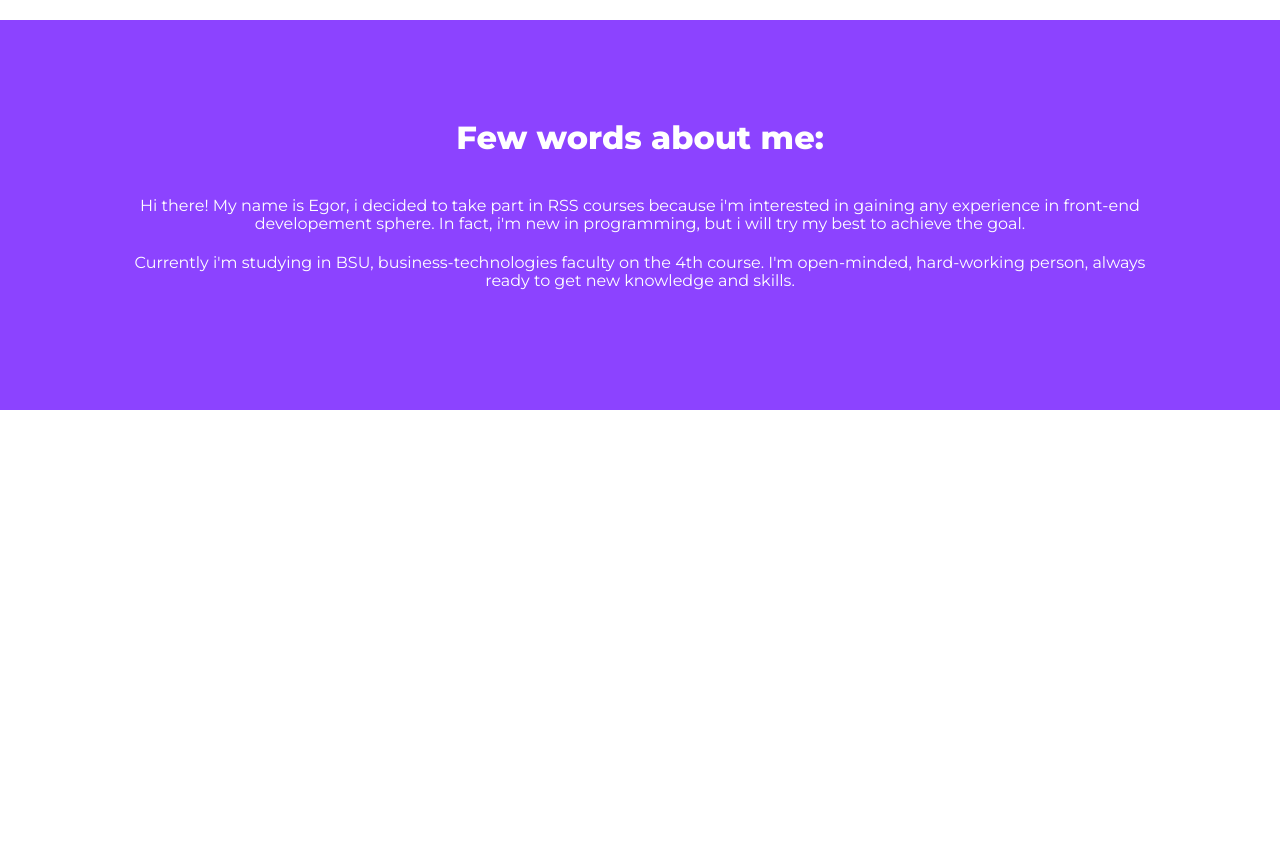
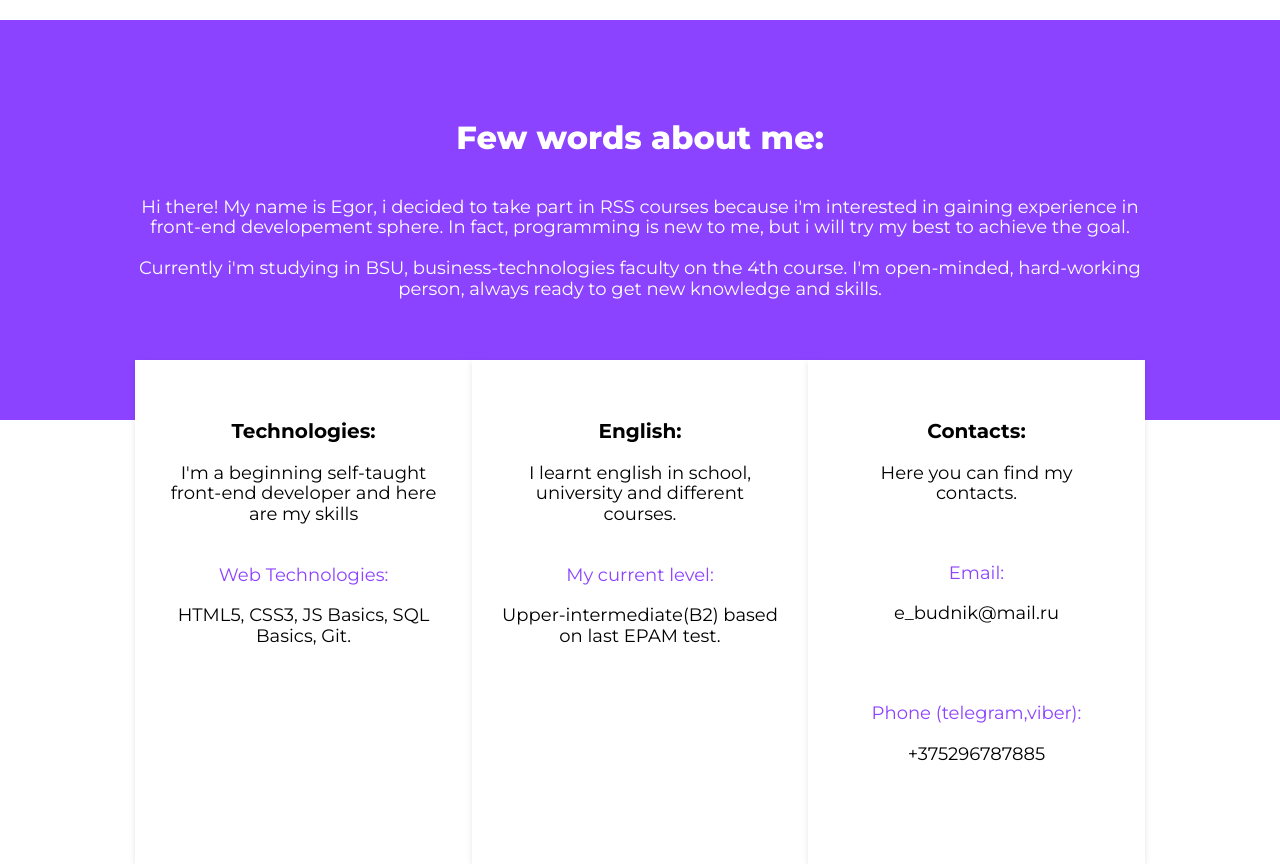
Before and after one commit to egorbudnik/rsschool-codejam1-cv, a plain HTML site: page index.html in a window 1280 px wide. Shown: the part 780-1644 px from the top of the page. Before the commit the page ends 1190 px from the top, so only its background shows below. Drawn offline with nearby package versions, Linux system fonts and the light colour scheme.

Commit message:
feat: add info

```diff
--- a/index.html
+++ b/index.html
@@ -1,5 +1,6 @@
 <!DOCTYPE html>
 <html lang="en">
+
 <head>
     <meta charset="UTF-8">
     <title>Egor Budnik CV</title>
@@ -8,10 +9,9 @@
     <link href="https://fonts.googleapis.com/css?family=Montserrat:300,400,500,600,700,800,900" rel="stylesheet">
     <link href="https://fonts.googleapis.com/css?family=Michroma" rel="stylesheet">
 </head>
+
 <body>
     <div class="pagewrapper">
-
-
         <header>
             <div class="header-wrapper">
                 <div class="header-name">Egor Budnik CV</div>
@@ -23,13 +23,40 @@
         <div class="pagewrapper">
             <div class="section-title">Few words about me:</div>
             <div class="section-text">
-				<p>Hi there! My name is Egor, i decided to take part in RSS courses because i'm interested in gaining any experience in front-end developement sphere. In fact, i'm new in programming, but i will try my best to achieve the goal.</p>
-
+                <p>Hi there! My name is Egor, i decided to take part in RSS courses because i'm interested in gaining experience in front-end developement sphere. In fact, programming is new to me, but i will try my best to achieve the goal.</p>
                 <p>Currently i'm studying in BSU, business-technologies faculty on the 4th course. I'm open-minded, hard-working person, always ready to get new knowledge and skills.</p>
                 <p></p>
             </div>
-
         </div>
     </section>
+    <article>
+        <div class="pagewrapper">
+            <div class="skills-wrapper">
+                <div class="skills-item">
+                    <div class="skills-item__title">Technologies:</div>
+                    <div class="skills-item__description">I'm a beginning self-taught front-end developer and here are my skills</div>
+                    <div class="skills-item__heading">Web Technologies:</div>
+                    <div class="skills-item__description">HTML5, CSS3, JS Basics, SQL Basics, Git.</div>
+                </div>
+
+                <div class="skills-item">
+                    <div class="skills-item__title">English:</div>
+                    <div class="skills-item__description">I learnt english in school, university and different courses.</div>
+                    <div class="skills-item__heading">My current level:</div>
+                    <div class="skills-item__description">Upper-intermediate(B2) based on last EPAM test.</div>
+                </div>
+
+                <div class="skills-item">
+                    <div class="skills-item__title">Contacts:</div>
+                    <div class="skills-item__description">Here you can find my contacts.</div>
+                    <div class="skills-item__heading">Email:</div>
+                    <div class="skills-item__description">e_budnik@mail.ru</div>
+                    <div class="skills-item__heading">Phone (telegram,viber):</div>
+                    <div class="skills-item__description">+375296787885</div>
+                </div>
+            </div>
+        </div>
+    </article>
 </body>
+
 </html>
--- a/styles/style.css
+++ b/styles/style.css
@@ -1,5 +1,6 @@
 body{
 	font-family: 'Montserrat', sans-serif;
+	font-size: 18px;
 }
 
 .pagewrapper{
@@ -42,3 +43,31 @@ section{
 p{
 margin-bottom: 20px;
 }
+
+.skills-wrapper{
+display: flex;
+justify-content: center;
+flex-flow: row wrap;
+margin-top: -60px;
+
+}
+.skills-item{
+	width:27%;
+	background-color:#fff;
+	box-shadow: 0 2px 6px rgba(0,0,0,.1);
+	text-align:center;
+	padding: 60px 30px;
+}
+.skills-item__title{
+	font-weight: bold;
+	font-size: 20px;
+}
+.skills-item__description{
+	margin-top: 20px;
+	min-height: 60px;
+}
+.skills-item__heading{
+	color:#8C43FF;
+	margin-top:40px;
+	margin-bottom: 20px;
+}
```
Lines whose indentation alone changed are shown as unchanged.
